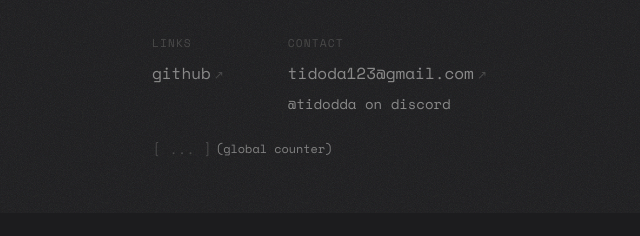
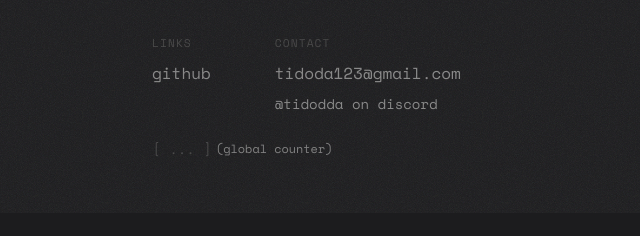
Before and after one commit to tidodda/tidodda, a website with bundled scripts: page index.html in a window 1280 px wide. Shown: the part 587-823 px from the top of the page, 188-828 px from the left. Built offline with nearby package versions, Linux system fonts and the light colour scheme.

Commit message:
Update project entries and links in index.html

```diff
--- a/index.html
+++ b/index.html
@@ -37,7 +37,7 @@
     </ul>
     <div>
       <div class="label scramble" data-text="projects">projects</div>
-      <div class="projects" id="project-entries"></div>
+      <div class="col" id="project-entries"></div>
     </div>
     <div>
       <p class="label scramble" data-text="changelog">changelog</p>
@@ -50,7 +50,7 @@
         <div class="label scramble" data-text="links">links</div>
         <div class="col">
           <a href="https://github.com/tidodda" target="_blank" rel="noopener">
-            github<span class="arrow">↗</span>
+            github
           </a>
         </div>
       </div>
@@ -58,7 +58,7 @@
         <div class="label scramble" data-text="contact">contact</div>
         <div class="col">
           <a href="mailto:tidoda123@gmail.com">
-            tidoda123@gmail.com<span class="arrow">↗</span>
+            tidoda123@gmail.com
           </a>
           <span style="color: var(--fg-2); font-size: 0.875rem;">
             @tidodda on discord
```
